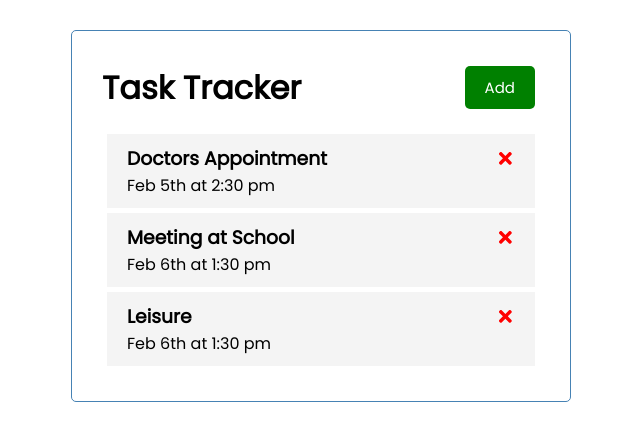
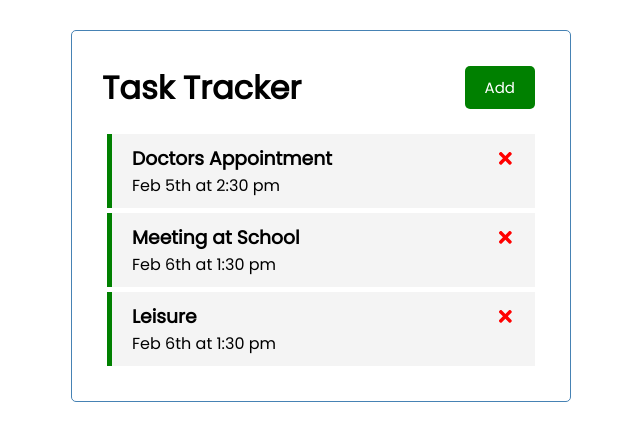
Before and after one commit to SebastianSolisFenger/React--Todo-App, a React (Create React App) app: page / in a window 1280 px wide. Shown: the top 440 px of the page, without its empty margins (319-959 px from the left). Built offline with nearby package versions, Linux system fonts and the light colour scheme.

Commit message:
Add toggle functionality and REMINDER UI

```diff
--- a/package.json
+++ b/package.json
@@ -40,6 +40,7 @@
     "@babel/preset-react": "^7.17.12",
     "eslint": "^7.32.0",
     "eslint-config-airbnb": "^18.2.1",
+    "eslint-config-prettier": "^8.5.0",
     "eslint-plugin-import": "^2.26.0",
     "eslint-plugin-jsx-a11y": "^6.5.1",
     "eslint-plugin-react": "^7.30.0",
--- a/src/App.js
+++ b/src/App.js
@@ -35,11 +35,29 @@ const App = () => {
     setTasks(tasks.filter((task) => task.id !== id));
   };
 
+  // Toggle reminder
+
+  const toggleReminder = (id) => {
+    setTasks(
+      tasks.map((task) =>
+        task.id === id ? { ...task, reminder: !task.reminder } : task
+      )
+    );
+  };
+
   return (
     <div className="container">
       <>
         <Header />
-        <Tasks tasks={tasks} onDelete={deleteTask} />
+        {tasks.length > 0 ? (
+          <Tasks
+            tasks={tasks}
+            onDelete={deleteTask}
+            onToggle={toggleReminder}
+          />
+        ) : (
+          'No tasks to show.'
+        )}
       </>
     </div>
   );
--- a/src/components/Task.js
+++ b/src/components/Task.js
@@ -1,10 +1,12 @@
 import { FaTimes } from 'react-icons/fa';
 
-const Task = ({ task, onDelete }) => (
-  <div className="task">
+const Task = ({ task, onDelete, onToggle }) => (
+  <div
+    className={`task ${task.reminder ? 'reminder' : ''}`}
+    onDoubleClick={() => onToggle(task.id)}
+  >
     <h3>
-      {task.text}
-      {' '}
+      {task.text}{' '}
       <FaTimes
         style={{ color: 'red', cursor: 'pointer' }}
         onClick={() => onDelete(task.id)}
--- a/src/components/Tasks.js
+++ b/src/components/Tasks.js
@@ -1,10 +1,10 @@
 // import { useState } from 'react';
 import Task from './Task';
 
-export const Tasks = ({ tasks, onDelete }) => (
+export const Tasks = ({ tasks, onDelete, onToggle }) => (
   <>
     {tasks.map((task) => (
-      <Task key={task.id} task={task} onDelete={onDelete} />
+      <Task key={task.id} task={task} onDelete={onDelete} onToggle={onToggle} />
     ))}
   </>
 );
```
Also changed, not shown: .eslintrc.json, 1 other file (tests, documents, lock files or other folders).
